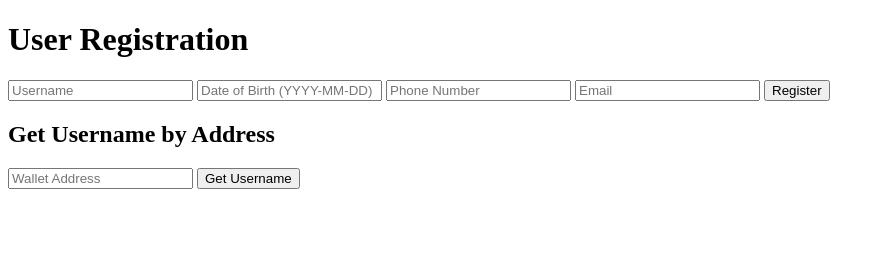
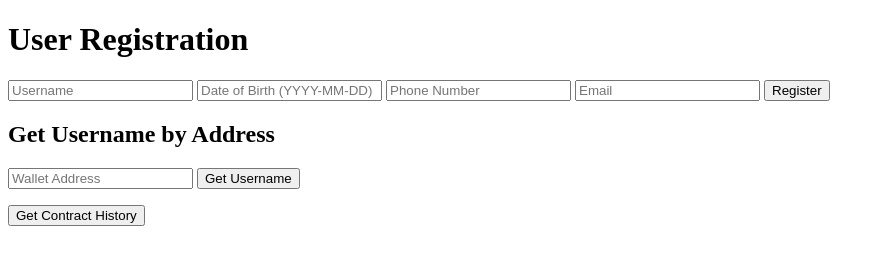
Before and after one commit to amr080/amr080, a website: page index.html in a window 1280 px wide. Shown: the whole page, without its empty margins (0-885 px from the left). Drawn offline with Linux system fonts and the light colour scheme.

Commit message:
Initial commit

```diff
--- a/index.html
+++ b/index.html
@@ -15,7 +15,8 @@
     <input type="text" id="walletAddress" placeholder="Wallet Address">
     <button onclick="getUsername()">Get Username</button>
     <p id="retrievedUsername"></p>
-
+    <button onclick="getContractHistory()">Get Contract History</button>
+    <p id="contractHistory"></p>
     <script src="script.js"></script>
 </body>
 </html>
--- a/script.js
+++ b/script.js
@@ -1,5 +1,5 @@
 const web3 = new Web3('https://sepolia.infura.io/v3/32df86fc7ced4997a2644eb1800a250c');
-
+const contractAddress = '0x4B428Def82Cd18B6D123803153601f0316434902';
 const contractABI = [[
 	{
 		"anonymous": false,
@@ -108,7 +108,6 @@
 	}
 ]];
 
-const contractAddress = '0x4B428Def82Cd18B6D123803153601f0316434902';
 
 
 async function registerUser() {
@@ -150,3 +149,23 @@ async function getUsername() {
         alert('Failed to retrieve username!');
     }
 }
+
+
+async function getContractHistory() {
+    try {
+        const events = await userContract.getPastEvents('UserRegistered', {
+            fromBlock: 0,
+            toBlock: 'latest'
+        });
+
+        let historyHtml = "Users Registered:<br>";
+        events.forEach(event => {
+            historyHtml += `Address: ${event.returnValues.userAddress}, Username: ${event.returnValues.username}<br>`;
+        });
+
+        document.getElementById('contractHistory').innerHTML = historyHtml;
+    } catch (error) {
+        console.error('Error retrieving contract history:', error);
+        alert('Failed to retrieve contract history!');
+    }
+}
```
